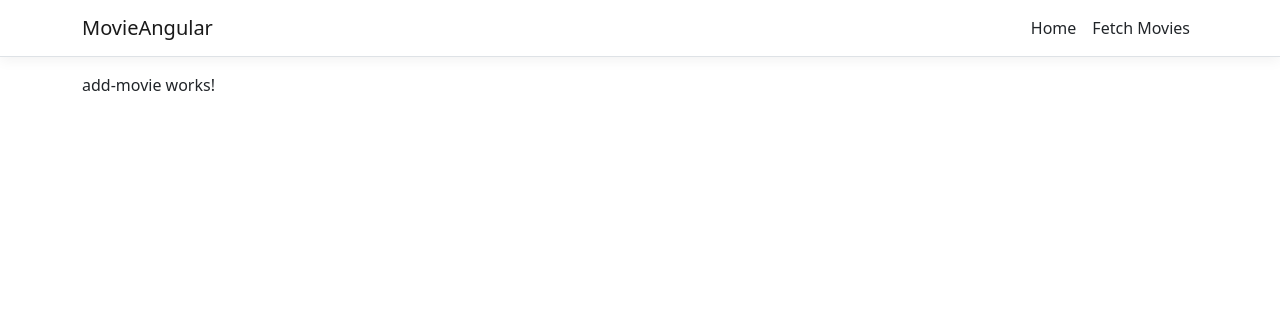
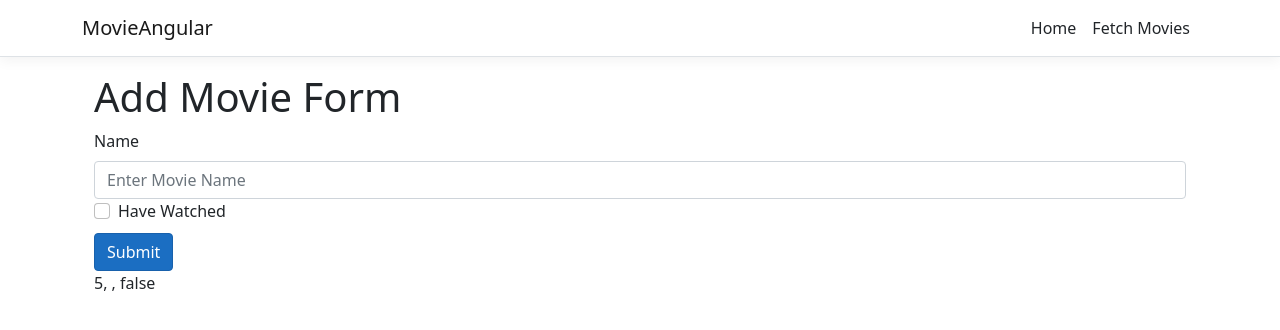
Before and after one commit to jamtbauc/movie-angular, an Angular app in the folder ClientApp/: page /add-movie in a window 1280 px wide. Shown: the top 330 px of the page. Built offline with nearby package versions, Linux system fonts and the light colour scheme; no server answers.

Commit message:
Implement add movie functionality

```diff
--- a/ClientApp/src/app/Components/add-movie/add-movie.component.html
+++ b/ClientApp/src/app/Components/add-movie/add-movie.component.html
@@ -1 +1,15 @@
-<p>add-movie works!</p>
+<div class="container">
+    <h1>Add Movie Form</h1>
+    <form (ngSubmit)="onSubmit()" #movieForm="ngForm">
+        <div class="form-group">
+            <label for="name" class="form-label">Name</label>
+            <input type="text" class="form-control" id="name" [(ngModel)]="movie.name" name="name" placeholder="Enter Movie Name">
+        </div>
+        <div class="form-check">
+            <input type="checkbox" class="form-check-input" id="haveWatched" [(ngModel)]="movie.haveWatched" name="haveWatched">
+            <label for="haveWatched" class="form-label">Have Watched</label>
+        </div>
+        <button type="submit" class="btn btn-primary">Submit</button>
+    </form>
+    {{movie.id}}, {{movie.name}}, {{movie.haveWatched}}
+</div>
--- a/ClientApp/src/app/Components/add-movie/add-movie.component.ts
+++ b/ClientApp/src/app/Components/add-movie/add-movie.component.ts
@@ -1,4 +1,7 @@
 import { Component, OnInit } from '@angular/core';
+import { Movie } from 'src/app/Interfaces/movie';
+import { MovieService } from 'src/app/Services/movie.service';
+import { Router } from '@angular/router';
 
 @Component({
   selector: 'app-add-movie',
@@ -6,10 +9,30 @@ import { Component, OnInit } from '@angular/core';
   styleUrls: ['./add-movie.component.css']
 })
 export class AddMovieComponent implements OnInit {
+  movies: Movie[] = [];
+  movie = new Movie(this.getNextId(), "", false);
 
-  constructor() { }
+  constructor(
+    private movieService: MovieService,
+    private router: Router
+  ) {
+    this.movieService.getMovies().subscribe(data => this.movies = data.sort((a,b) => a.id - b.id));
+  }
 
   ngOnInit(): void {
+
+  }
+
+  getNextId() {
+    return this.movieService.getNextId();
+  }
+
+  onSubmit(): void {
+    this.movieService.addMovie(this.movie).subscribe();
+
+    this.movieService.getMovies();
+
+    this.router.navigate(['/fetch-movies']);
   }
 
 }
--- a/ClientApp/src/app/Interfaces/movie.ts
+++ b/ClientApp/src/app/Interfaces/movie.ts
@@ -1,5 +1,7 @@
-export interface Movie {
-    id: number;
-    name: string;
-    haveWatched: boolean;
+export class Movie {
+    constructor(
+        public id: number,
+        public name: string,
+        public haveWatched: boolean
+    ) { }
 }
--- a/ClientApp/src/app/Services/movie.service.ts
+++ b/ClientApp/src/app/Services/movie.service.ts
@@ -11,6 +11,7 @@ export class MovieService {
   private httpOptions = {
     headers: new HttpHeaders({ 'Content-Type': 'application/json' })
   }
+  public nextId = 5;
 
   constructor(
     private http: HttpClient,
@@ -23,9 +24,19 @@ export class MovieService {
     return this.http.get<Movie[]>(this.moviesUrl);
   }
 
+  /** POST: Add new movie to the database */
+  addMovie(movie: Movie): Observable<Movie> {
+    return this.http.post<Movie>(this.moviesUrl, movie, this.httpOptions);
+  }
+
   /** PUT: Update movie using id */
   updateMovie(movie: Movie): Observable<any> {
     console.log(movie);
     return this.http.put(this.moviesUrl + "/" + movie.id, movie, this.httpOptions);
   }
+
+  /** HELPER FUNCTIONS */
+  getNextId(): number {
+    return this.nextId++;
+  }
 }
```
